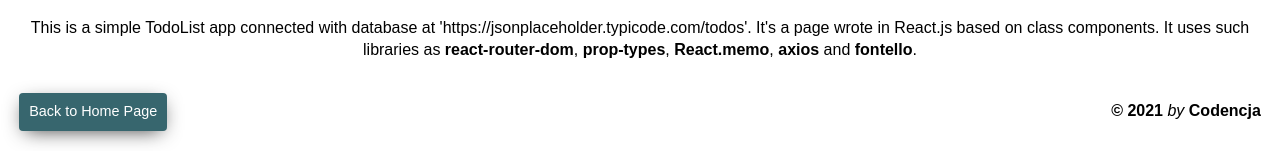
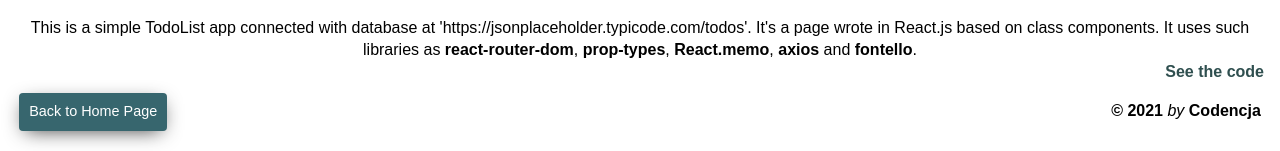
Before and after one commit to kodencja/react-todo, a React (Create React App) app: page /react-todo/about in a window 1280 px wide. Shown: the part 148-299 px from the top of the page. Built offline with nearby package versions, Linux system fonts and the light colour scheme; no server answers.

Commit message:
Add code to front-end code

```diff
--- a/src/components/Footer.js
+++ b/src/components/Footer.js
@@ -6,7 +6,13 @@ function Footer() {
   return (
     <footer className="down-buttons">
       <button type="link" className="btn-down home-page-link shadow-mid-dark">
-        <a href="https://codencja.herokuapp.com/">Back to Home Page</a>
+        <a
+          href="https://codencja.herokuapp.com/"
+          target="_blank"
+          rel="noreferrer"
+        >
+          Back to Home Page
+        </a>
       </button>
       <div className="copy-right">
         {" "}
--- a/src/components/css/footer.css
+++ b/src/components/css/footer.css
@@ -106,6 +106,16 @@ a:hover {
   text-decoration: none;
 }
 
+.dev-box a {
+  color: darkslategrey;
+  font-weight: 700;
+  float: right;
+}
+
+.dev-box a:hover {
+  color: rgb(60, 100, 100);
+}
+
 .home-page-link {
   margin-right: 2rem;
 }
--- a/src/components/pages/About.js
+++ b/src/components/pages/About.js
@@ -2,7 +2,7 @@ import React from "react";
 
 function About() {
   return (
-    <div style={{ textAlign: "center", marginTop: "20px" }}>
+    <div className="dev-box" style={{ textAlign: "center", marginTop: "20px" }}>
       <h2>About</h2>
       <p style={{ textAlign: "center", marginTop: "10px" }}>
         This is a simple TodoList app connected with database at
@@ -11,6 +11,13 @@ function About() {
         <b>react-router-dom</b>, <b>prop-types</b>, <b>React.memo</b>,{" "}
         <b>axios</b> and <b>fontello</b>.
       </p>
+      <a
+        href="https://github.com/kodencja/react-todo"
+        target="_blank"
+        rel="noreferrer"
+      >
+        See the code
+      </a>
     </div>
   );
 }
```
Also changed, not shown: 23 other files (tests, documents, lock files or other folders).
